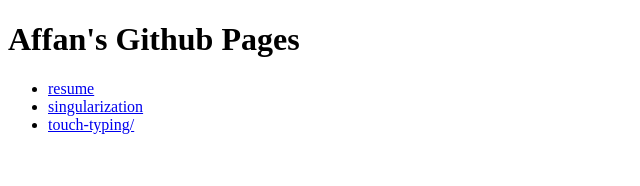
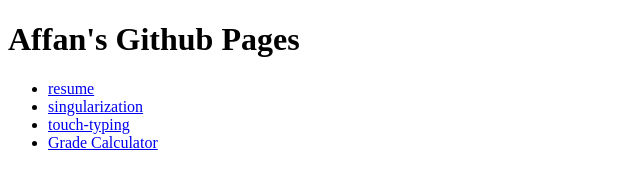
Before and after one commit to Affan-Arshad/Affan-Arshad.github.io, a plain HTML site: page index.html in a window 1280 px wide. Shown: the whole page, without its empty margins (0-640 px from the left). Drawn offline with Linux system fonts and the light colour scheme.

Commit message:
add grade calc to index

```diff
--- a/index.html
+++ b/index.html
@@ -14,7 +14,8 @@
         <!-- <li><a href="/monkey">monkey</a></li> -->
         <li><a href="/resume">resume</a></li>
         <li><a href="/singularization">singularization</a></li>
-        <li><a href="/touch-typing/">touch-typing/</a></li>
+        <li><a href="/touch-typing/">touch-typing</a></li>
+        <li><a href="/GradeCalc/">Grade Calculator</a></li>
     </ul>
 </body>
 
```
